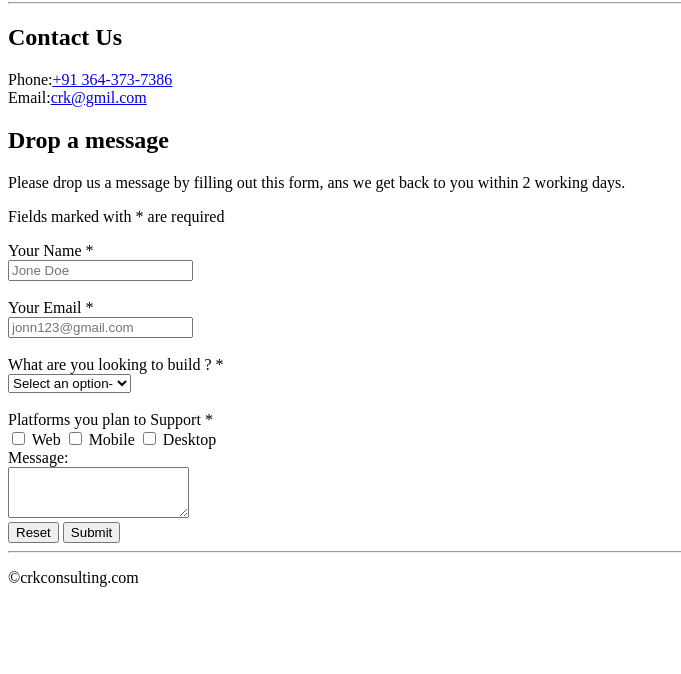
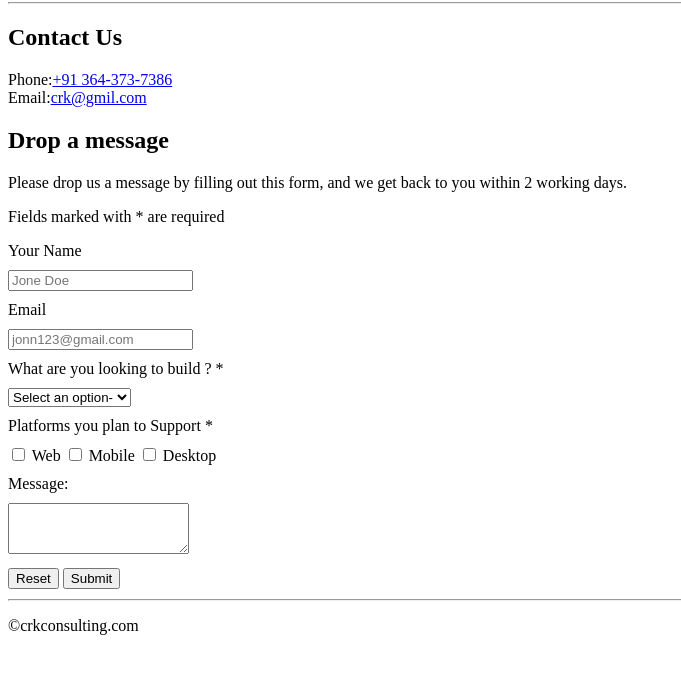
Before and after one commit to Sachin-Prasad-29/MEVN-Training, a plain HTML site: page HTML/Assignments/03-CRK_Consulting/contact.html in a window 1280 px wide. Shown: the part 104-778 px from the top of the page, without its empty margins (0-681 px from the left). Drawn offline with Linux system fonts and the light colour scheme.

Commit message:
added contact message

```diff
--- a/HTML/Assignments/03-CRK_Consulting/contact.html
+++ b/HTML/Assignments/03-CRK_Consulting/contact.html
@@ -28,32 +28,64 @@
     <section>
       <form action="home.html" method="post">
         <h2>Drop a message</h2>
-        <p>Please drop us a message by filling out this form, ans we get back to you within 2 working days.</p>
+        <p>Please drop us a message by filling out this form, and we get back to you within 2 working days.</p>
         <p>Fields marked with * are required</p>
-        <span>Your Name *</span><br />
-        <input type="text" name="username" placeholder="Jone Doe" /><br /><br />
-        <span>Your Email *</span><br />
-        <input type="email" name="email" placeholder="jonn123@gmail.com" /><br /><br />
-        <span>What are you looking to build ? *</span><br />
-        <select name="looking_to_build" aria-placeholder="choose">
-          <option value="none">Select an option-</option>
-          <option>Blog</option>
-          <option>Online Store</option>
-          <option>Game</option>
-          <option>Other</option></select
-        ><br /><br />
-        <span>Platforms you plan to Support *</span><br />
-        <input type="checkbox" name="WEB" />
-        <label for="vehicle1">Web</label>
-        <input type="checkbox" name="Mobile" />
-        <label for="vehicle2">Mobile</label>
-        <input type="checkbox" name="Desktop" />
-        <label for="vehicle3">Desktop</label><br />
-        <label for="story">Message:</label><br />
+        <div>
+          <div>
+            <label for="username">Your Name</label>
+          </div>
+          <div>
+            <input type="text" id="username" name="username" placeholder="Jone Doe" />
+          </div>
+        </div>
+        <div>
+          <div>
+            <label for="email">Email</label>
+          </div>
+          <div>
+            <input type="email" name="email" id="email" placeholder="jonn123@gmail.com" />
+          </div>
+        </div>
+        <div>
+          <div>
+            <label for="looking_to_build">What are you looking to build ? *</label>
+          </div>
+          <div>
+            <select name="looking_to_build" id="looking_to_build" aria-placeholder="choose">
+              <option value="none">Select an option-</option>
+              <option value="blog">Blog</option>
+              <option value="online store">Online Store</option>
+              <option value="Game">Game</option>
+              <option value="others">Other</option>
+            </select>
+          </div>
+        </div>
+        <div>
+          <div>
+            <span>Platforms you plan to Support *</span>
+          </div>
+          <div>
+            <input type="checkbox" id="web" value="web" name="Platforms" />
+            <label for="web">Web</label>
+            <input type="checkbox" id="Mobile" value="mobile" name="Platforms" />
+            <label for="Mobile">Mobile</label>
+            <input type="checkbox" id="Desktop" value="Desktop" name="Platforms" />
+            <label for="Desktop">Desktop</label>
+          </div>
+        </div>
+        <div>
+          <div>
+            <label for="message">Message:</label>
+          </div>
+          <div>
+            <textarea name="message" rows="3" cols="20"> </textarea>
+          </div>
+        </div>
+        <div>
+          <input type="reset" />
 
-        <textarea id="story" name="message" rows="3" cols="20"> </textarea><br />
-        <input type="reset" />
-        <input type="submit" />
+          <input type="submit" />
+        </div>
       </form>
     </section>
     <footer>
--- a/HTML/Assignments/03-CRK_Consulting/style.css
+++ b/HTML/Assignments/03-CRK_Consulting/style.css
@@ -19,3 +19,7 @@ td {
 span {
   align-items: center;
 }
+div {
+  margin-top: 10px;
+  margin-bottom: 10px;
+}
```
Also changed, not shown: HTML/Lectures Practice/02-Containrer-tags-display.html (added, +12 -0 lines), HTML/Lectures Practice/form.html (+2 -0 lines).
